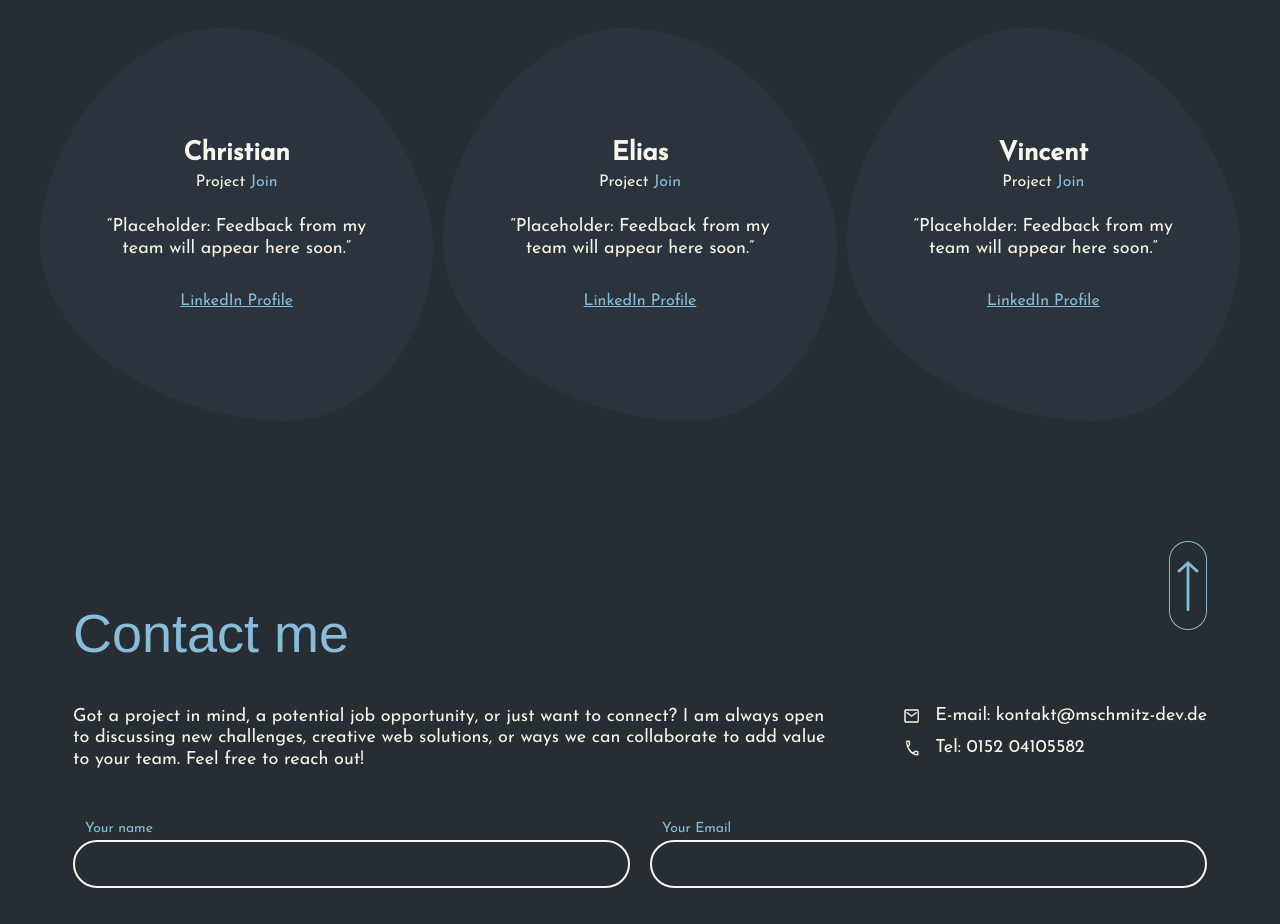
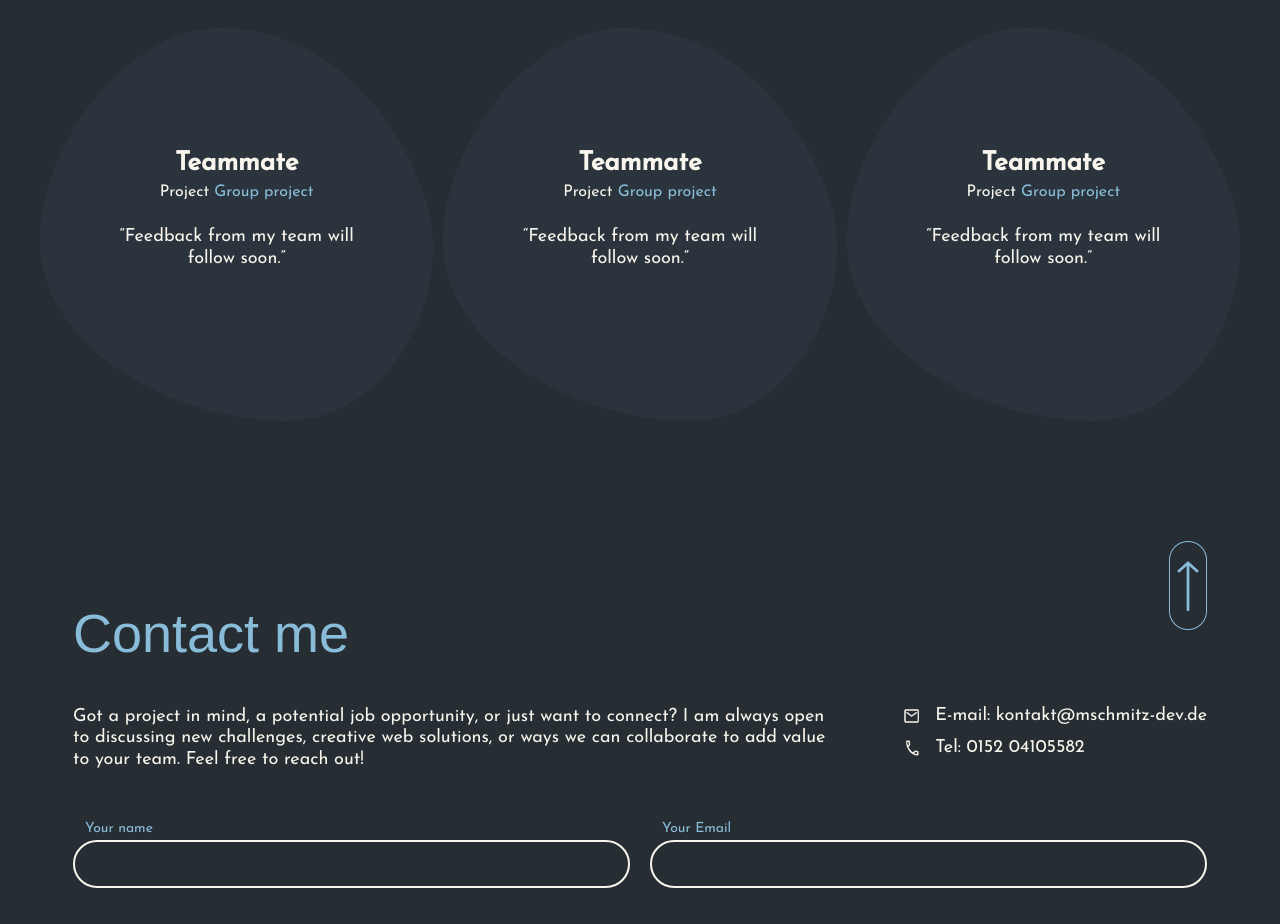
Before and after one commit to marcel-schmitz-dev/Portfolio, an Angular app: page / in a window 1280 px wide. Shown: the part 3220-4144 px from the top of the page. Built offline with nearby package versions, Linux system fonts and the light colour scheme; a web font is replaced by a local one.

Commit message:
feat(teamplayer): Sektion anonymisieren und ohne Platzhalter-Text anzeigen

```diff
--- a/src/app/features/teamplayer/teamplayer.html
+++ b/src/app/features/teamplayer/teamplayer.html
@@ -17,14 +17,16 @@
           aria-hidden="true"
         />
 
-        <h3 class="review__name">{{ review.name }}</h3>
+        <h3 class="review__name">{{ review.name[lang] }}</h3>
         <p class="review__project">
-          {{ t.project }} <a [href]="review.projectLink">{{ review.project }}</a>
+          {{ t.project }} <a [href]="review.projectLink">{{ review.project[lang] }}</a>
         </p>
         <blockquote class="review__quote">“{{ review.quote[lang] }}”</blockquote>
-        <a class="review__linkedin" [href]="review.linkedin" target="_blank" rel="noopener">
-          {{ t.linkedin }}
-        </a>
+        @if (review.linkedin !== '#') {
+          <a class="review__linkedin" [href]="review.linkedin" target="_blank" rel="noopener">
+            {{ t.linkedin }}
+          </a>
+        }
       </article>
     }
   </div>
--- a/src/app/features/teamplayer/teamplayer.ts
+++ b/src/app/features/teamplayer/teamplayer.ts
@@ -1,8 +1,8 @@
 import { Component, Input } from '@angular/core';
 
 interface Review {
-  name: string;
-  project: string;
+  name: { de: string; en: string };
+  project: { de: string; en: string };
   projectLink: string;
   quote: { de: string; en: string };
   linkedin: string;
@@ -33,32 +33,32 @@ export class Teamplayer {
 
   reviews: Review[] = [
     {
-      name: 'Christian',
-      project: 'Join',
+      name: { de: 'Teamkollege', en: 'Teammate' },
+      project: { de: 'Gruppenprojekt', en: 'Group project' },
       projectLink: '#projects',
       quote: {
-        de: 'Platzhalter: Hier steht bald das Feedback aus meinem Team.',
-        en: 'Placeholder: Feedback from my team will appear here soon.',
+        de: 'Das Feedback aus meinem Team folgt in Kürze.',
+        en: 'Feedback from my team will follow soon.',
       },
       linkedin: '#',
     },
     {
-      name: 'Elias',
-      project: 'Join',
+      name: { de: 'Teamkollege', en: 'Teammate' },
+      project: { de: 'Gruppenprojekt', en: 'Group project' },
       projectLink: '#projects',
       quote: {
-        de: 'Platzhalter: Hier steht bald das Feedback aus meinem Team.',
-        en: 'Placeholder: Feedback from my team will appear here soon.',
+        de: 'Das Feedback aus meinem Team folgt in Kürze.',
+        en: 'Feedback from my team will follow soon.',
       },
       linkedin: '#',
     },
     {
-      name: 'Vincent',
-      project: 'Join',
+      name: { de: 'Teamkollege', en: 'Teammate' },
+      project: { de: 'Gruppenprojekt', en: 'Group project' },
       projectLink: '#projects',
       quote: {
-        de: 'Platzhalter: Hier steht bald das Feedback aus meinem Team.',
-        en: 'Placeholder: Feedback from my team will appear here soon.',
+        de: 'Das Feedback aus meinem Team folgt in Kürze.',
+        en: 'Feedback from my team will follow soon.',
       },
       linkedin: '#',
     },
```
